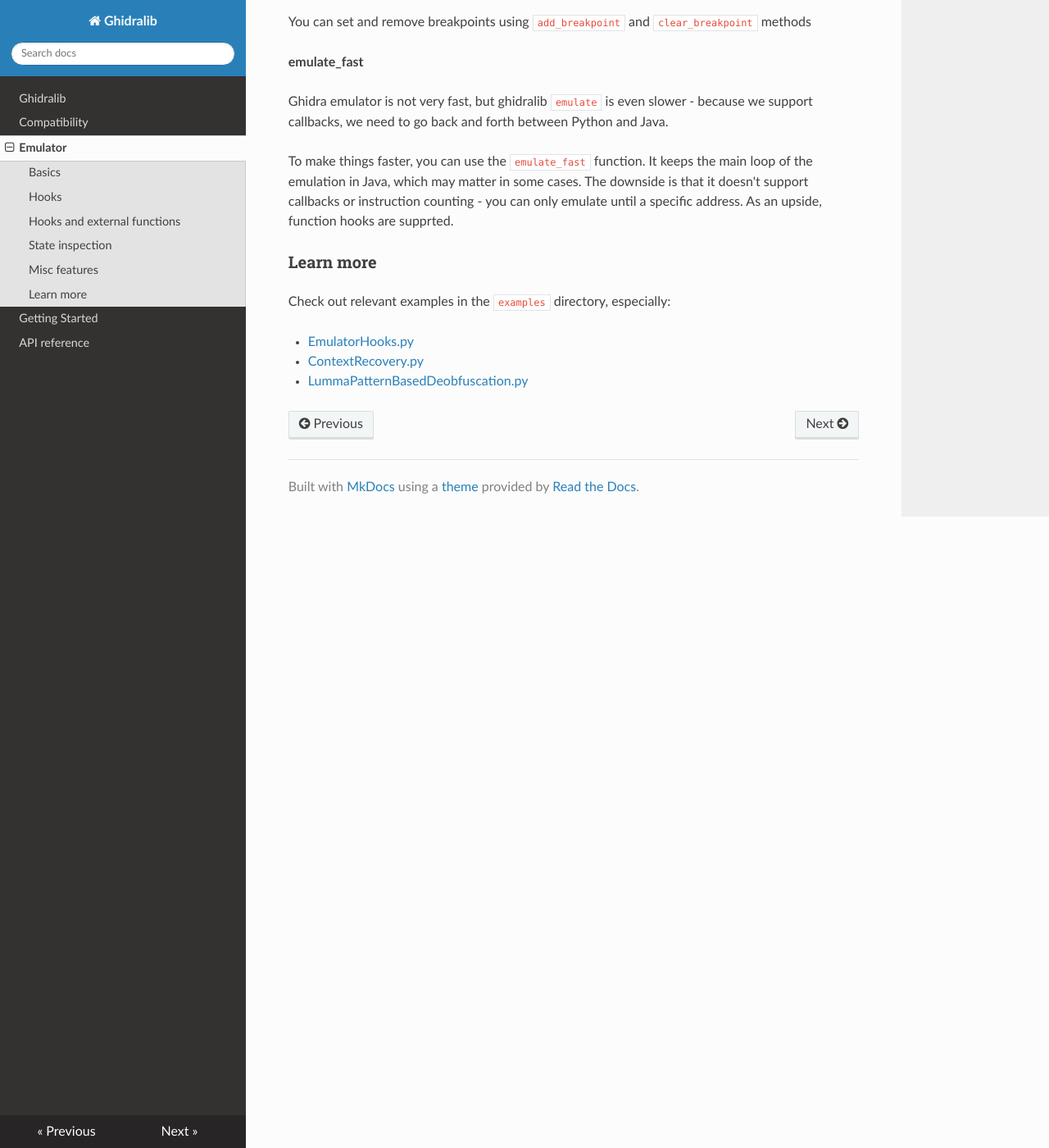
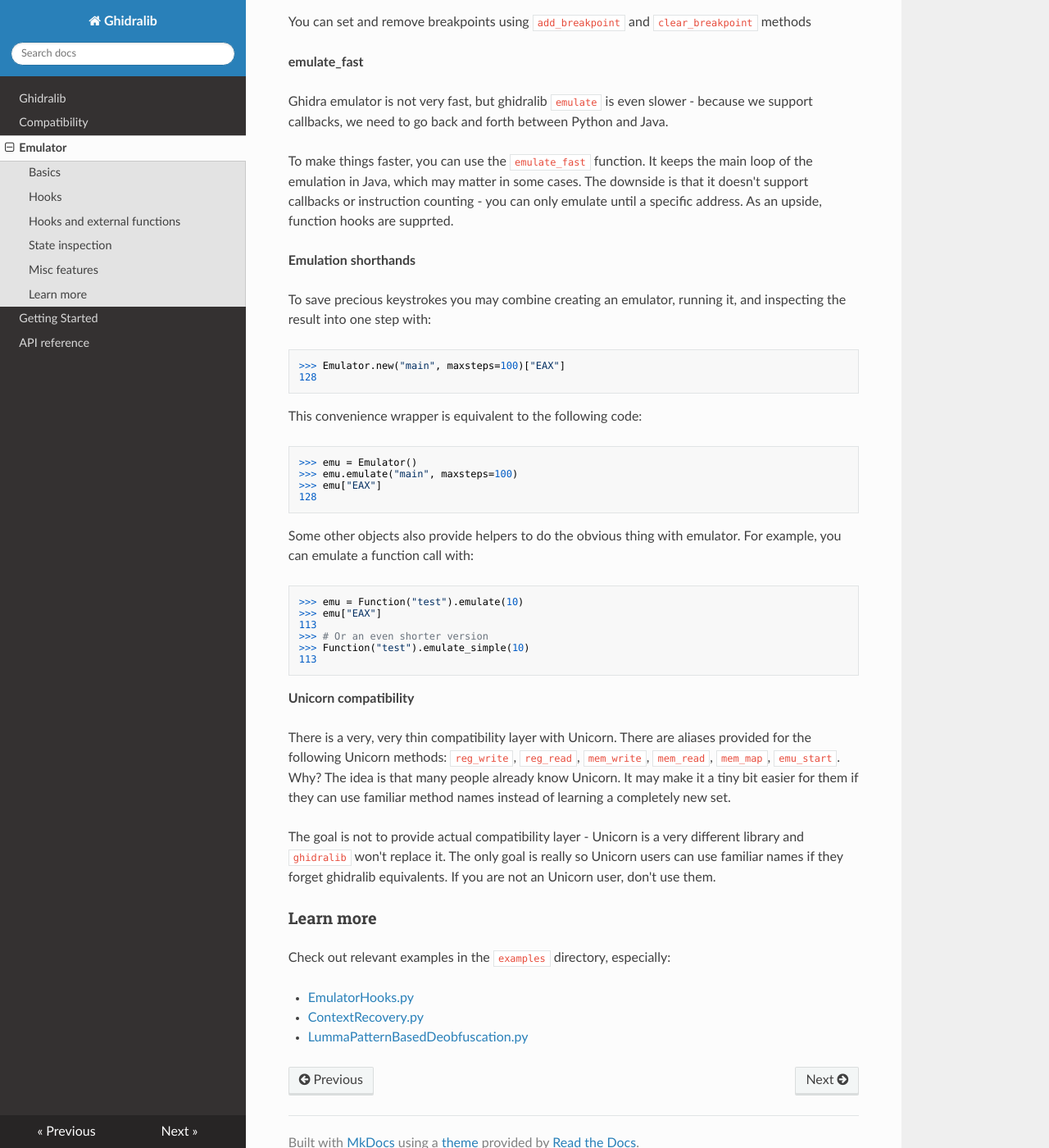
Before and after one commit to msm-code/ghidralib, an MkDocs documentation site: the page built from docs/emulator.md, in a window 1280 px wide and 1400 px high, scrolled down 6379 px. Shown: the whole window at 82% size. Built offline with MkDocs 1.6.1, drawn with Linux system fonts in a browser that asks for light colours; nearby versions of some CDN libraries; some of the changed text lies outside the part shown.

Commit message:
docs: add two more 'misc features' to emulator docs

````diff
--- a/docs/emulator.md
+++ b/docs/emulator.md
@@ -112,8 +112,8 @@ reusable scripts, but `emu["EAX"]` is faster to type when working interactively.
 
 ### Hooks
 
-Often we are very interested in the details of the execution, and we want to
-process every executed instruction. For this we can use the `callback` parameter:
+Often we are interested in the details of the execution, and we want to
+process every instruction in some way. We can easily do this using the `callback` parameter:
 
 ```python
 >>> emu = Emulator()
@@ -349,7 +349,7 @@ Especially if you're emulatingh random pieces of code, setting maxsteps
 to something reasonable (like 2000 instructions) may save you from accidentaly
 executing an infinite loops.
 
-**breakpoints**
+**Breakpoints**
 
 You can set and remove breakpoints using `add_breakpoint` and `clear_breakpoint`
 methods
@@ -365,6 +365,52 @@ The downside is that it doesn't support callbacks or instruction counting -
 you can only emulate until a specific address. As an upside, function hooks
 are supprted.
 
+**Emulation shorthands**
+
+To save precious keystrokes you may combine creating an emulator, running it,
+and inspecting the result into one step with:
+
+```python
+>>> Emulator.new("main", maxsteps=100)["EAX"]
+128
+```
+
+This convenience wrapper is equivalent to the following code:
+
+```python
+>>> emu = Emulator()
+>>> emu.emulate("main", maxsteps=100)
+>>> emu["EAX"]
+128
+```
+
+Some other objects also provide helpers to do the obvious thing with emulator.
+For example, you can emulate a function call with:
+
+
+```python
+>>> emu = Function("test").emulate(10)
+>>> emu["EAX"]
+113
+>>> # Or an even shorter version
+>>> Function("test").emulate_simple(10)
+113
+```
+
+**Unicorn compatibility**
+
+There is a very, very thin compatibility layer with Unicorn. There are aliases
+provided for the following Unicorn methods: `reg_write`, `reg_read`, `mem_write`,
+`mem_read`, `mem_map`, `emu_start`. Why? The idea is that many people already
+know Unicorn. It may make it a tiny bit easier for them if they can use familiar
+method names instead of learning a completely new set.
+
+The goal is not to provide actual compatibility layer - Unicorn is a very different
+library and `ghidralib` won't replace it. The only goal is really so Unicorn users
+can use familiar names if they forget ghidralib equivalents. If you are not
+an Unicorn user, don't use them.
+
+
 ### Learn more
 
 Check out relevant examples in the `examples` directory, especially:
````
Also changed, not shown: ghidralib.py (+31 -10 lines), 1 other file.
